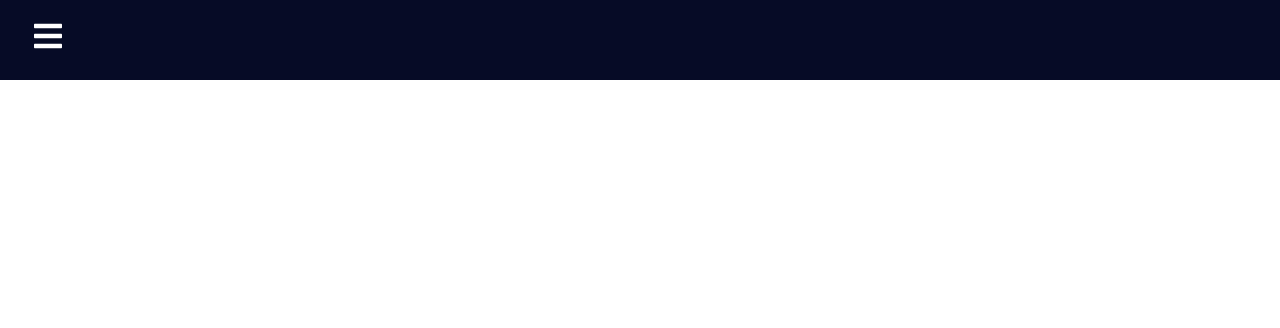
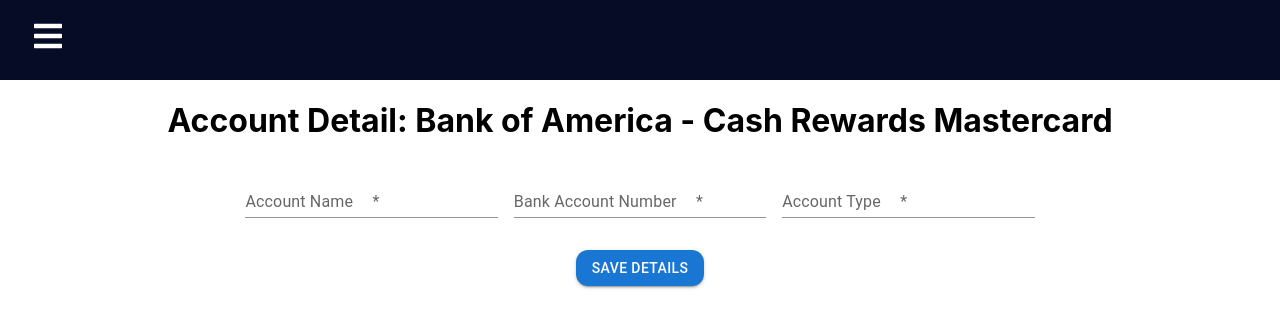
Before and after one commit to software-assignments-fall2021/project-setup-sneaky-seven, a React (Create React App) app in the folder front-end/: page /accounts/details in a window 1280 px wide. Shown: the top 328 px of the page. Built offline with nearby package versions, Linux system fonts and the light colour scheme.

Commit message:
add account details page

```diff
--- /dev/null
+++ b/front-end/src/components/AccountDetail/AccountDetailForm.js
@@ -0,0 +1,43 @@
+import React from 'react'
+import Box from '@mui/material/Box';
+import TextField from '@mui/material/TextField';
+
+
+// To-do: identify a good color scheme
+function AccountDetailForm(props) {
+    return (
+        <div>
+            <Box
+                component="form"
+                sx={{
+                    '& .MuiTextField-root': { m: 1, width: '25ch' },
+                }}
+                noValidate
+                autoComplete="off"
+            >
+            <div>
+                <TextField
+                    required
+                    id="standard-required"
+                    label="Account Name"
+                    variant="standard"
+                />
+                <TextField
+                    required
+                    id="standard-required"
+                    label="Bank Account Number"
+                    variant="standard"
+                />
+                <TextField
+                    required
+                    id="standard-required"
+                    label="Account Type"
+                    variant="standard"
+                />
+            </div>
+            </Box>
+        </div>
+    )
+}
+
+export default AccountDetailForm;
--- a/front-end/src/components/Accounts/AccountPanel.js
+++ b/front-end/src/components/Accounts/AccountPanel.js
@@ -19,9 +19,9 @@
             style={{justifyContent: "flex-start", textAlign: 'left'}}
             sx={{ fontWeight: 'bold', }}
             startIcon={ props.type === 'card' ? <CreditCardIcon /> : <SavingsIcon />}
-            // endIcon={<ArrowForwardIcon style={{justifyContent: "flex-end", textAlign: 'right', flex: 1}}/>}
             size="large"
             fullWidth={true}
+            href="accounts/details"
             >
             {props.bankName}
         </Button>
--- a/front-end/src/components/Navbar/NavbarWrapper.js
+++ b/front-end/src/components/Navbar/NavbarWrapper.js
@@ -3,6 +3,7 @@
 import Navbar from './Navbar';
 import Homepage from '../../pages/Homepage'
 import Accounts from '../../pages/Accounts'
+import AccountDetail from '../../pages/AccountDetail'
 import Transactions from '../../pages/Transactions'
 import Statistics from '../../pages/Statistics'
 import Contact from '../../pages/Contact'
@@ -20,6 +21,7 @@
                     <Route path='/statistics' exact component={Statistics} />
                     <Route path='/FAQs' exact component={FAQs} />
                     <Route path='/contact' exact component={Contact} />
+                    <Route path='/accounts/details' exact component={AccountDetail} />
                 </Switch>
             </Router>
         )
--- /dev/null
+++ b/front-end/src/pages/AccountDetail.js
@@ -0,0 +1,23 @@
+import React from 'react'
+import AccountPanel from '../components/Accounts/AccountPanel'
+import Button from '@mui/material/Button';
+import AccountDetailForm from '../components/AccountDetail/AccountDetailForm';
+
+
+// To-do: identify a good color scheme
+function AccountDetail() {
+    return (
+        <div>
+            <h1>Account Detail: Bank of America - Cash Rewards Mastercard</h1>
+
+            <AccountDetailForm> </AccountDetailForm>
+
+            <Button variant="contained" buttonStyle={{ borderRadius: 25, spaceBetween: 0}}
+                style={{ borderRadius: 12, marginTop: '1.5rem'}}>
+                Save Details
+            </Button>
+        </div>
+    )
+}
+
+export default AccountDetail;
```
